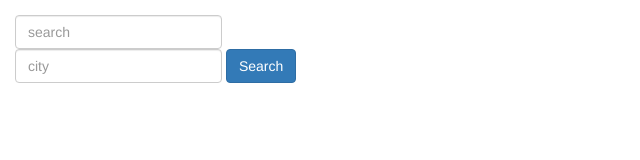
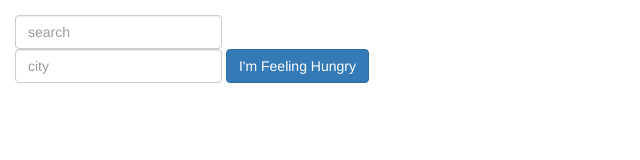
Before and after one commit to sobolewskaanna/im-feeling-hungry, a website: page views/index.html in a window 1280 px wide. Shown: the whole page, without its empty margins (0-640 px from the left). Drawn offline with nearby package versions, Linux system fonts and the light colour scheme; no server answers.

Commit message:
changed the title of the I'm feeling hungry button

```diff
--- a/views/index.html
+++ b/views/index.html
@@ -4,7 +4,7 @@
     <meta charset="utf-8">
     <meta name="viewport" content="width=device-width, initial-scale=1">
 
-    <title>I'm feeling hungry</title>
+    <title>I'm Feeling Hungry</title>
 
     <!-- STYLESHEETS -->
     <link rel="stylesheet" href="https://maxcdn.bootstrapcdn.com/bootstrap/3.3.6/css/bootstrap.min.css">
@@ -26,7 +26,7 @@
         <form class="form-inline" id="newSearchForm">
           <input name="query" type="text" placeholder="search" class="form-control input-md" required="">
           <input name="city" type="text" placeholder="city" class="form-control input-md" required="">
-          <button id="searchButton" name="singlebutton" class="btn btn-primary">Search</button>
+          <button id="searchButton" name="singlebutton" class="btn btn-primary">I'm Feeling Hungry</button>
         </form>
         <div class="recent-searches"></div>
       </div>
```
Also changed, not shown: views/search_result.html (+1 -1 lines).
